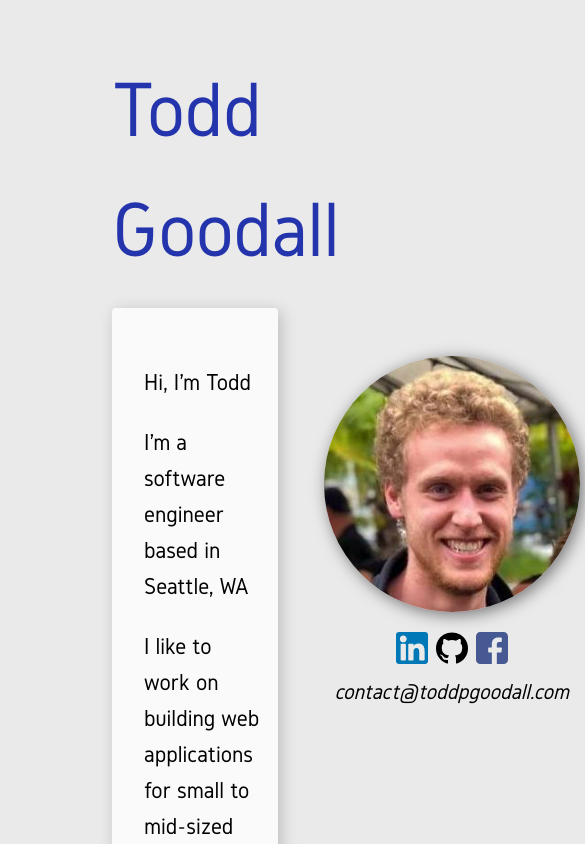
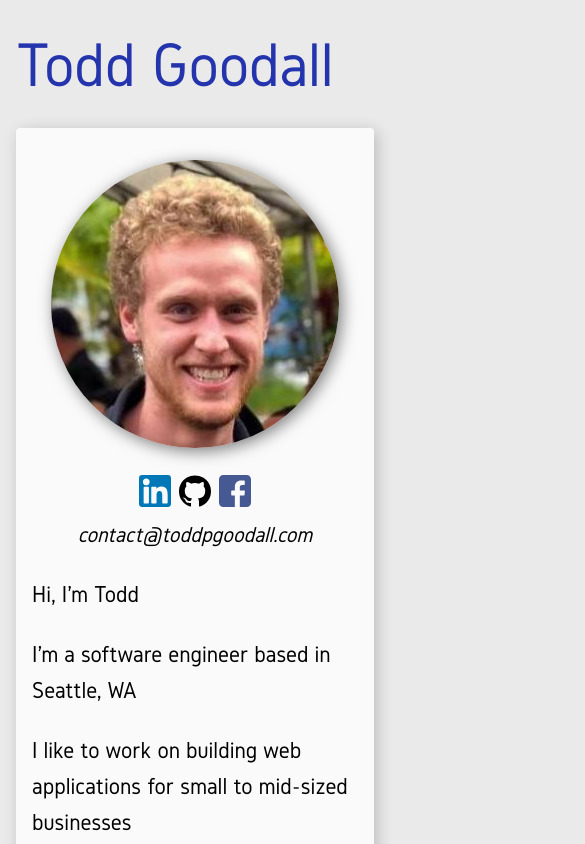
Before and after one commit to goodallt/personal-site, a React (Create React App) app: page / in a window 390 px wide. Shown: the top 844 px of the page, 585 px wide, since content can reach past the window. Built offline with nearby package versions, Linux system fonts and the light colour scheme.

Commit message:
add media queries and mobile-first philosophy

```diff
--- a/package.json
+++ b/package.json
@@ -2,7 +2,7 @@
   "name": "personal-site",
   "version": "0.1.0",
   "private": true,
-  "homepage" : "https://goodallt.github.io/toddpgoodall.com",
+  "homepage" : "http://toddpgoodall.com",
   "dependencies": {
     "react": "^16.5.2",
     "react-dom": "^16.5.2",
--- a/src/components/App.js
+++ b/src/components/App.js
@@ -1,10 +1,19 @@
 import React from 'react';
 import styled from 'styled-components';
+import media from 'media';
 
 import Home from 'components/home/Home';
 
 const StyledApp = styled.div`
-	padding: 3em 7em;
+	padding: 1em;
+
+	${media.tablet`
+		padding: 1em 3em;
+	`}
+
+	${media.desktop`
+		padding: 3em 7em;
+	`}
 `;
 
 export default class App extends React.Component {
--- a/src/components/home/Headers.js
+++ b/src/components/home/Headers.js
@@ -1,9 +1,14 @@
 import styled from 'styled-components';
+import media from 'media';
 
 export const MainHeader = styled.h1`
-	font-size: 5em;
 	font-weight: normal;
 	padding-bottom: 0.25em;
+	font-size: 4em;
+
+	${media.tablet`
+		font-size: 5em;
+	`}
 `;
 
 export const SubHeader = styled.h2`
--- a/src/components/home/Home.js
+++ b/src/components/home/Home.js
@@ -5,12 +5,16 @@ import HomeSummary from 'components/home/HomeSummary';
 import Experience from 'components/home/Experience';
 import AboutMe from 'components/home/AboutMe';
 import HomeHeading from 'components/home/HomeHeading';
+import media from 'media';
 
 const HomeMain = styled.div`
 	background-color: #fafafa;
-	padding: 2em;
 	border-radius: 0.25em;
 	box-shadow: 0.2em 0.2em 1em rgba(0, 0, 0, 0.2);
+	padding: 1em;
+	${media.tablet`
+		padding: 2em;
+	`}
 `;
 
 export default function Home() {
--- a/src/components/home/HomeSummary.js
+++ b/src/components/home/HomeSummary.js
@@ -2,6 +2,7 @@ import React from 'react';
 import styled from 'styled-components';
 
 import { SideBar, MainAndSideBarContainer } from 'components/shared/SideBar';
+import media from 'media';
 
 const ButtonGroup = styled.div`
 	display: flex;
@@ -13,10 +14,12 @@ const ImgButton = styled.img`
 	padding: 0.25em;
 `;
 
-const HEADER_IMG_SIZE = 16;
+const HEADER_IMG_SIZE = 18;
 const ProfileImg = styled.img`
 	width: ${HEADER_IMG_SIZE}em;
-	height: ${HEADER_IMG_SIZE}em;
+	${media.desktop`
+		width: ${HEADER_IMG_SIZE - 2}em
+	`}
 	border-radius: 50%;
 	box-shadow: 0.2em 0.2em 1em rgba(0, 0, 0, 0.5);
 	margin: 1em;
@@ -43,7 +46,9 @@ export default function HomeSummary() {
 			</main>
 
 			<SideBar>
-				<ProfileImg alt="Todd Goodall's face" src="/profilepic.jpg" />
+				<div>
+					<ProfileImg alt="Todd Goodall's face" src="/profilepic.jpg" />
+				</div>
 				<ButtonGroup>
 					<a href="//linkedin.com/in/toddpgoodall" target="_blank" rel="noopener noreferrer"><ImgButton src="/icons/linkedin.svg" /></a>
 					<a href="//github.com/goodallt" target="_blank" rel="noopener noreferrer"><ImgButton src="/icons/github.svg" /></a>
--- a/src/components/shared/Columns.js
+++ b/src/components/shared/Columns.js
@@ -1,6 +1,12 @@
 import styled from 'styled-components';
+import media from 'media';
 
 export const TwoColumnContainer = styled.div`
-	display: grid;
-	grid-template-columns: repeat(2, 1fr);
+	display: flex;
+	flex-direction: column;
+
+	${media.desktop`
+		display: grid;
+		grid-template-columns: repeat(2, 1fr);
+	`}
 `;
--- a/src/components/shared/Section.js
+++ b/src/components/shared/Section.js
@@ -1,11 +1,15 @@
 import styled from 'styled-components';
+import media from 'media';
 
 const Section = styled.section`
 	background-color: #fafafa;
 	border-radius: 1em;
 	box-shadow: 0.2em 0.2em 1em rgba(0, 0, 0, 0.2);
-	padding: 2em;
 	margin: 1em;
+	padding: 1em;
+	${media.tablet`
+		padding: 2em;
+	`}
 `;
 
 export default Section;
--- a/src/components/shared/SideBar.js
+++ b/src/components/shared/SideBar.js
@@ -1,13 +1,20 @@
 import styled from 'styled-components';
+import media from 'media';
 
 export const MainAndSideBarContainer = styled.div`
 	display: flex;
+	flex-direction: column-reverse;
+	align-items: center;
+	${media.desktop`
+		flex-direction: row;
+	`}
 `;
 
 export const SideBar = styled.aside`
-	padding: 0 3em;
+	${media.desktop`
+		padding: 0 3em;
+	`}
 	display: flex;
 	flex-direction: column;
-	position: sticky;
 	top: 10px;
 `;
--- /dev/null
+++ b/src/media.js
@@ -0,0 +1,22 @@
+import { css } from 'styled-components'
+
+const sizes = {
+  desktop: 1100,
+  tablet: 750,
+  phone: 600
+}
+
+// iterate through the sizes and create a media template
+const media = Object.keys(sizes).reduce((accumulator, label) => {
+  // use em in breakpoints to work properly cross-browser and support users
+  // changing their browsers font-size: https://zellwk.com/blog/media-query-units/
+  const emSize = sizes[label] / 16
+  accumulator[label] = (...args) => css`
+    @media (min-width: ${emSize}em) {
+      ${css(...args)};
+    }
+  `
+  return accumulator
+}, {})
+
+export default media;
```
